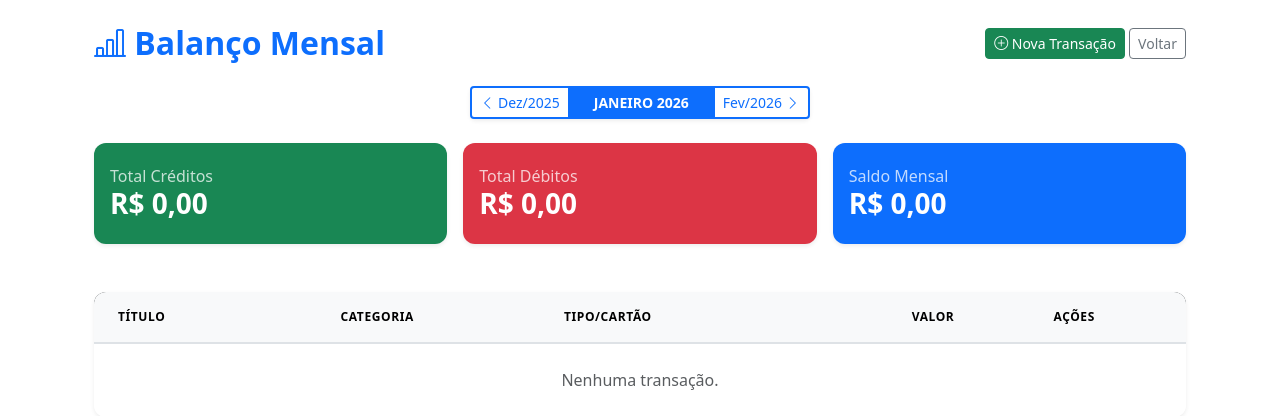
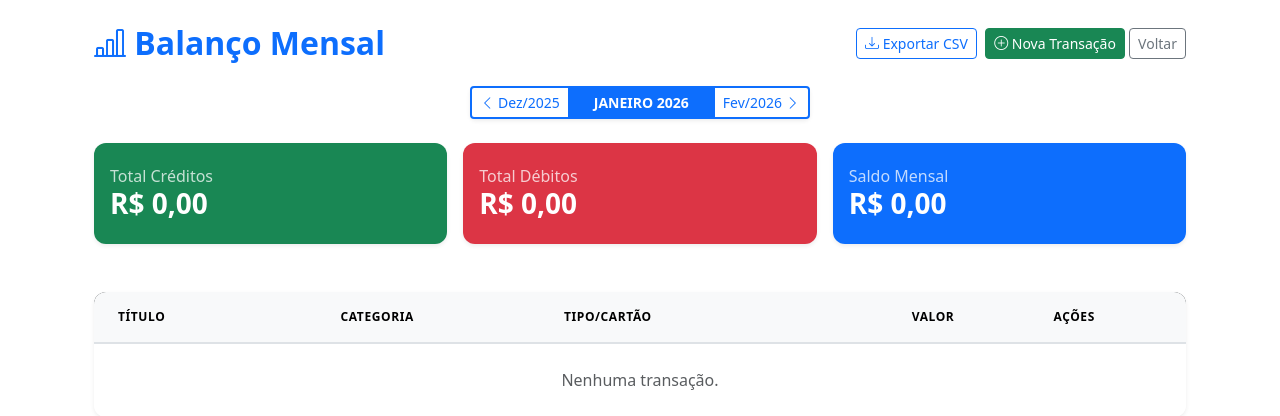
Before and after one commit to RibDevops/minhacarteira, a Django app: page /transacoes-mes/ in a window 1280 px wide. Shown: the part 80-496 px from the top of the page. Run offline with Django 5.2, Linux system fonts and the light colour scheme; the visitor is signed in with stand-in values (Sample User, id 1); data comes from the database, SQL or seed files in the repository; data that the repository does not hold is empty; parts of the project's set-up code (start-up, migrations or seed data) failed here and were passed over; some libraries are stand-ins or nearby versions.

Commit message:
Add ability to export monthly transactions to CSV file
Add a new URL endpoint and view function to export monthly transactions to a CSV file, and update the monthly transactions template to include an export button.

Replit-Commit-Author: Agent
Replit-Commit-Session-Id: 03e64d95-751d-4c80-932c-1d21efacc9b9
Replit-Commit-Checkpoint-Type: intermediate_checkpoint
Replit-Commit-Event-Id: f0011ecb-5675-4894-bda2-e1d22cecd924
Replit-Commit-Screenshot-Url: https://storage.googleapis.com/screenshot-production-us-central1/0678e424-5c81-4158-b763-c31d81813537/03e64d95-751d-4c80-932c-1d21efacc9b9/nnpWKaY
Replit-Helium-Checkpoint-Created: true

```diff
--- a/cal/urls.py
+++ b/cal/urls.py
@@ -42,6 +42,7 @@ urlpatterns = [
     path('tipos/<int:pk>/editar/', views_tipo.tipo_update, name='tipo_update'),
     path('tipos/<int:pk>/excluir/', views_tipo.tipo_delete, name='tipo_delete'),
     path('transacoes-mes/', transacoes_mes_view, name='transacoes_mes'),
+    path('transacoes/exportar/', exportar_transacoes_csv, name='exportar_transacoes_csv'),
     path("resumo-categoria/", resumo_categoria_view, name="resumo_categoria"),
     path('transacao/<int:pk>/editar/', TransacaoUpdateView.as_view(), name='transacao_update'),
 
--- a/cal/views/views_transacao.py
+++ b/cal/views/views_transacao.py
@@ -188,6 +188,45 @@ class TransacaoUpdateView(UpdateView):
     fields = ['tipo', 'titulo', 'valor', 'data', 'parcelas', 'observacoes']
     template_name = 'cal/transacao_form.html'  # crie esse template se ainda não existir
     success_url = reverse_lazy('cal:calendar')  # ou outra URL para onde redirecionar depois da edição
+
+import csv
+from django.http import HttpResponse
+
+@login_required
+def exportar_transacoes_csv(request):
+    try:
+        ano = int(request.GET.get('ano', date.today().year))
+        mes = int(request.GET.get('mes', date.today().month))
+    except (ValueError, TypeError):
+        ano, mes = date.today().year, date.today().month
+
+    data_inicio = make_aware(datetime(ano, mes, 1))
+    data_fim = make_aware(datetime(ano, mes, 1) + relativedelta(months=1))
+
+    transacoes = Transacao.objects.filter(
+        user=request.user,
+        data__gte=data_inicio,
+        data__lt=data_fim
+    ).select_related('tipo', 'categoria', 'cartao').order_by('data')
+
+    response = HttpResponse(content_type='text/csv')
+    response['Content-Disposition'] = f'attachment; filename="transacoes_{mes}_{ano}.csv"'
+    response.write(u'\ufeff'.encode('utf8')) # BOM para Excel
+
+    writer = csv.writer(response, delimiter=';')
+    writer.writerow(['Data', 'Título', 'Categoria', 'Tipo', 'Cartão', 'Valor'])
+
+    for t in transacoes:
+        writer.writerow([
+            t.data.strftime('%d/%m/%Y'),
+            t.titulo,
+            t.categoria.nome if t.categoria else '-',
+            t.tipo.descricao,
+            t.cartao.nome if t.cartao else '-',
+            str(t.valor).replace('.', ',')
+        ])
+
+    return response
 
 @login_required
 def transacoes_mes_view(request):
--- a/templates/cal/transacoes_mes.html
+++ b/templates/cal/transacoes_mes.html
@@ -6,6 +6,9 @@
     <div class="d-flex justify-content-between align-items-center mb-4">
         <h2 class="fw-bold text-primary mb-0"><i class="bi bi-bar-chart-line"></i> Balanço Mensal</h2>
         <div>
+            <a href="{% url 'cal:exportar_transacoes_csv' %}?mes={{ mes_atual.month }}&ano={{ mes_atual.year|stringformat:'d' }}" class="btn btn-outline-primary btn-sm me-1">
+                <i class="bi bi-download"></i> Exportar CSV
+            </a>
             <a href="{% url 'cal:transacao_nova' %}" class="btn btn-success btn-sm"><i class="bi bi-plus-circle"></i> Nova Transação</a>
             <a href="{% url 'cal:calendar' %}" class="btn btn-outline-secondary btn-sm">Voltar</a>
         </div>
```
